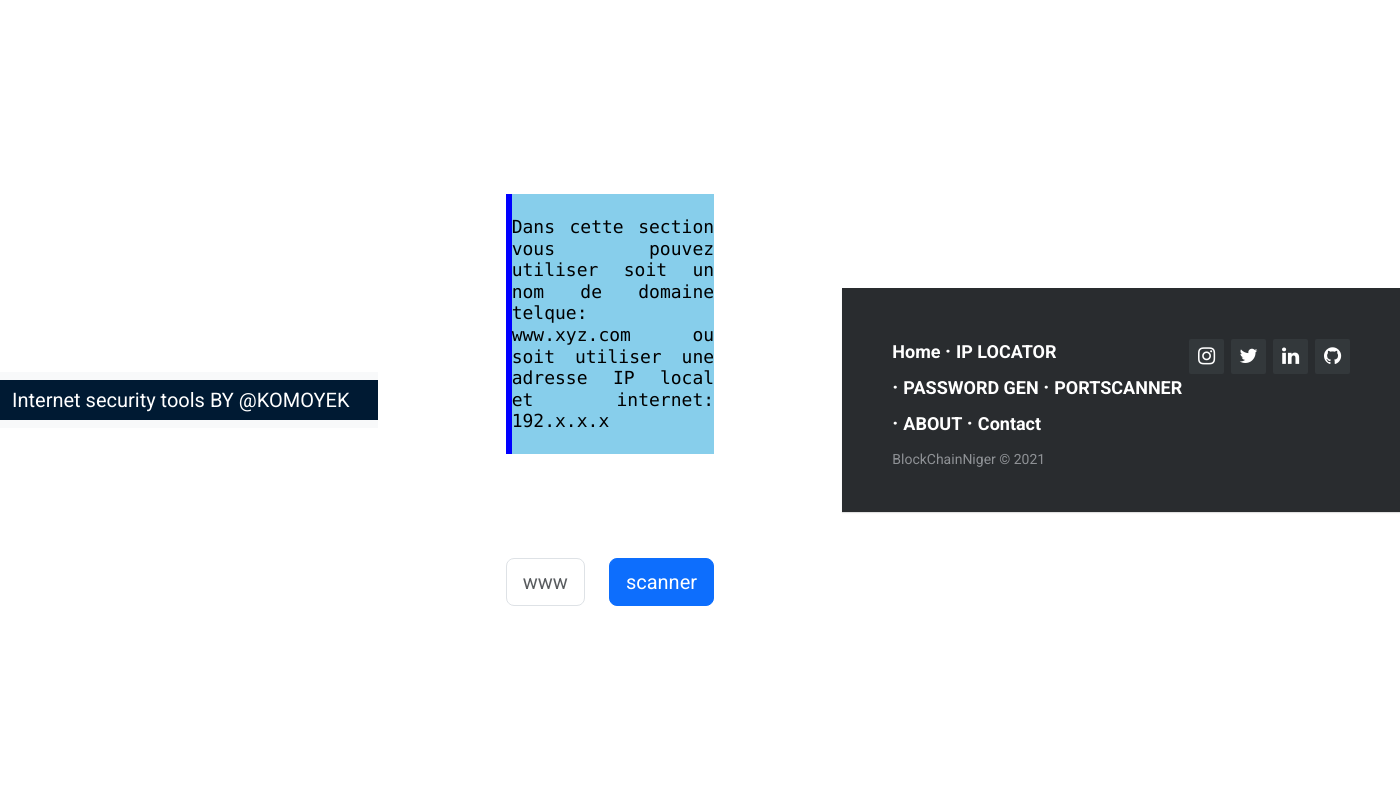
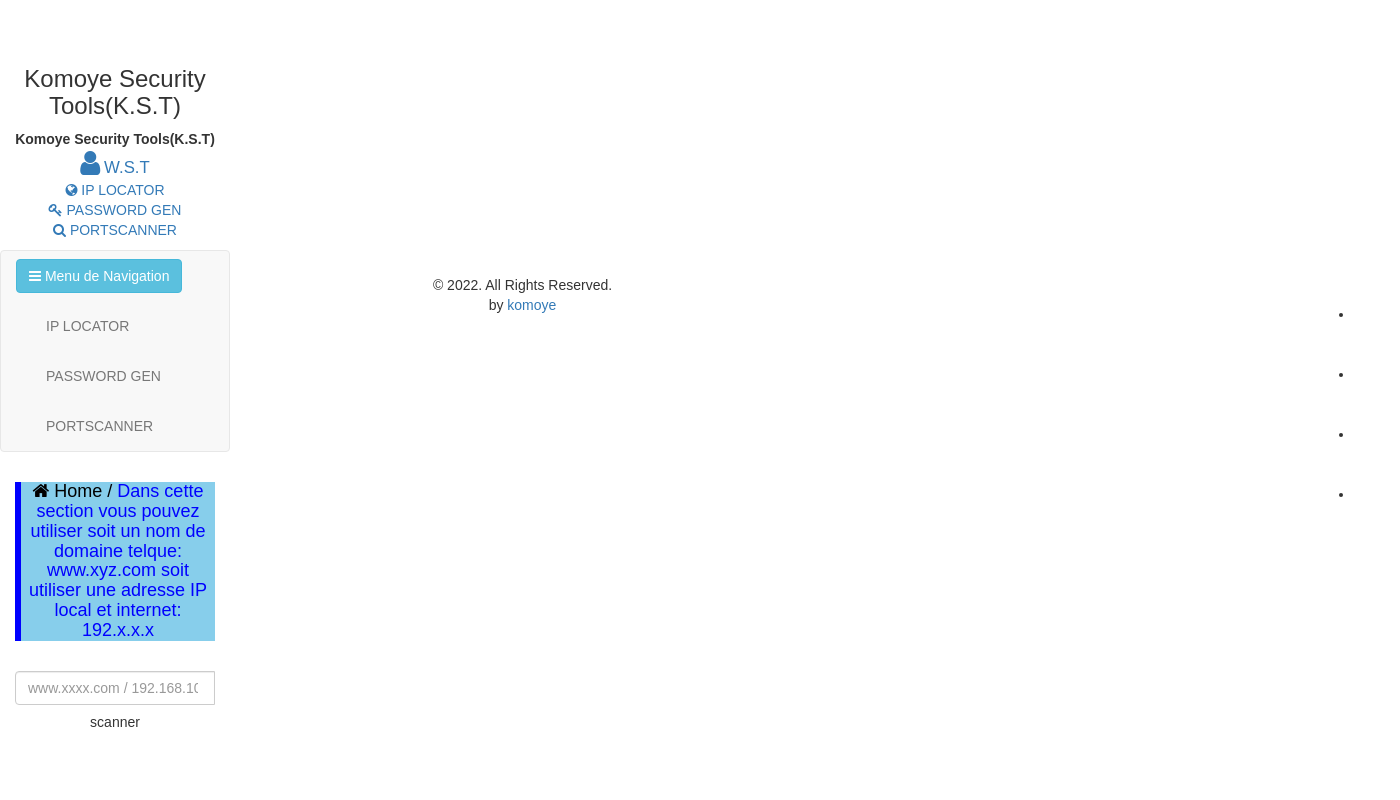
Before and after one commit to komoyek/flaskcrudipfinder, a Flask app: page /search2 in a window 1400 px wide. Run offline with Flask 2, Linux system fonts and the light colour scheme; some libraries are stand-ins or nearby versions; some web fonts are replaced.

Commit message:
Update search2.html

```diff
--- a/templates/search2.html
+++ b/templates/search2.html
@@ -7,187 +7,129 @@
 {% block body %}
 
 
-        <!-- Navigation-->
-        <nav class="navbar navbar-light bg-light static-top">
-            <div style="background-color:#001a33;" class="container">
-                <a style="color:white;" class="navbar-brand" href="/">Internet security tools BY @KOMOYEK</a>
-                <!--<a class="btn btn-primary" href="">KOMOYEK</a>-->
-            </div>
-        </nav>
-</br>
-</br></br>
-</br>
-            <!-- Masthead-->
-        <header class="masthead">
-            <div class="container position-relative">
-                <div class="row justify-content-center">
-                    <div class="col-xl-6">
-                        <div class="text-center text-white">
-                            <!-- Page heading-->
-                            <h1  class="mb-7" style="color: black; font-family: 'Consolas', sans-serif; font-size:18px; text-align:justify; border-left: 6px solid blue;
-  background-color: skyblue;" ></br>
-                                Dans cette section vous pouvez utiliser soit un nom de domaine telque: www.xyz.com
-                                ou soit utiliser une adresse IP local et internet: 192.x.x.x </br></br>
-                            </h1></br></br></br></br>
 
-                            <form class="form-subscribe" id="contactForm" action="{{url_for('portx')}}" method="post">
-                                <!-- Email address input-->
-                                <div class="row">
-                                    <div class="col">
-                                        <input class="form-control form-control-lg" id="search" name="search" minlength="4" maxlength="100" type="sarch" placeholder="www.xxxx.com / 192.168.10.1" required="required" />
+<div class="wrapper">
+    <!-- Sidebar Holder -->
+    <nav id="sidebar">
+        <div class="sidebar-header">
+            <h3>Komoye Security Tools(K.S.T)</h3>
+            <strong style="color">Komoye Security Tools(K.S.T)</strong>
+        </div>
 
-                                    </div>
+        <ul class="list-unstyled components">
+         <li>
+         <a href=""><i class="fa fa-user fa-2x"></i>
+                <big>W.S.T</big>
 
-                                    <div class="col-auto">
-                                        <input type="submit"  class="btn btn-primary btn-lg" id="submitButton" value="scanner" >
+            </a>
+         <li>
 
-                                        </input>
-                                    </div>
-                                </div>
+                <a href="{{url_for('Search')}}" >
+                    <i class="fa fa-globe"></i>
+                    IP LOCATOR
+                </a>
+            </li>
 
-                            </form>
+            <li>
+                <a href="{{url_for('Pgen')}}">
+                    <i class="fa fa-key"></i>
+                    PASSWORD GEN
+                </a>
+            </li>
+            <li>
+                <a href="{{url_for('search')}}">
+                    <i class="fa fa-search"></i>
+                    PORTSCANNER
+                </a>
+
+            </li>
+        </ul>
+    </nav>
+
+    <!-- Page Content Holder -->
+    <div id="content">
+
+ <nav class="navbar navbar-default">
+                    <div class="container-fluid">
+
+                        <div class="navbar-header">
+                            <button type="button" id="sidebarCollapse" class="btn btn-info navbar-btn">
+                                <i class="fa fa-bars"></i>
+                                <span>Menu de Navigation</span>
+                            </button>
+                        </div>
+
+                        <div class="collapse navbar-collapse" id="bs-example-navbar-collapse-1">
+                            <ul class="nav navbar-nav navbar-right">
+
+                                <li><a href="{{url_for('Search')}}">IP LOCATOR </a></li>
+                                <li><a href="{{url_for('Pgen')}}">PASSWORD GEN</a></li>
+
+                                <li><a href="{{url_for('search')}}">PORTSCANNER</a></li>
+                            </ul>
                         </div>
                     </div>
-                </div>
-        </header>
-
-</br>
-</br></br></br></br></br>
-		<footer class="footer-distributed">
-
-			<div class="footer-right">
-
-				<a href="#"><i class="fa fa-instagram"></i></a>
-				<a href="#"><i class="fa fa-twitter"></i></a>
-				<a href="https://www.linkedin.com/in/harouna-moumouni-komoye-9a436aba/"><i class="fa fa-linkedin"></i></a>
-				<a href="https://github.com"><i class="fa fa-github"></i></a>
-
-			</div>
+                </nav>
 
 
-            <style>
-                @import url(https://fonts.googleapis.com/css?family=Roboto:400,500,300,700);
 
-* {
-  font-family: Roboto;
-}
+    <div class="col-sm-12">
+    <h4 style="text-align: center; color:blue; font-familly: 'Consolas', sans-serif; font-size:18px; border-left:6px solid blue; background-color:skyblue;">
+        <a style="color:black;" href="/"><i class="fa fa-home"></i> Home / </a> Dans cette section vous pouvez utiliser soit un nom de domaine telque: www.xyz.com
+                                soit utiliser une adresse IP local et internet: 192.x.x.x
+    </h4>
 
-section {
-  width: 100%;
-  display: inline-block;
-  background: #ccc;
-  height: 60vh;
-  text-align: center;
-  font-size: 22px;
-  font-weight: 700;
-  text-decoration: underline;
-}
+        </br>
+            <!-- Masthead-->
+        <form class="form-subscribe" id="contactForm" action="{{url_for('portx')}}" method="post">
+                  <div class="form-group text-center">
+                    <div class="input-group" style="margin:auto;">
+                      <input type="search" id="search" name="search" class="form-control rounded" placeholder="www.xxxx.com / 192.168.10.1" aria-label="Search" aria-describedby="search-addon" required="required" />
+                        <input type="submit"  class="btn btn-outline-primary"  value="scanner">
+                      </div>
+                  </div>
+        </form>
 
-.footer-distributed {
-  background-color: #292c2f;
-  box-shadow: 0 1px 1px 0 rgba(0, 0, 0, 0.12);
-  box-sizing: border-box;
-  width: 100%;
-  text-align: left;
-  font: normal 16px sans-serif;
-  padding: 45px 50px;
-}
+    </div>
+<!--2e-->
+</div>
+</div>
+<footer id="footer" class="midnight-blue">
+    <div class="container">
+      <div class="row">
+        <div class="col-sm-6">
+          &copy; 2022. All Rights Reserved.
+          <div class="credits">
 
-.footer-distributed .footer-left p {
-  color: #8f9296;
-  font-size: 14px;
-  margin: 0;
-}
-/* Footer links */
+            <a href=""></a> by <a href="#">komoye</a>
+          </div>
+        </div>
+        <div class="col-sm-6">
+          <ul class="pull-right">
+            <li><a href="#"><i class="fab fa-html5 fa-3x"></i></a></li>
+            <li><a href="#"><i class="fab fa-js fa-3x"></i></a></li>
+            <li><a href="#"><i class="fab fa-php fa-3x "></i></a></li>
+            <li><a href="#"><i class="fab fa-css3 fa-3x"></i></a></li>
+          </ul>
+        </div>
+      </div>
+    </div>
+  </footer>
 
-.footer-distributed p.footer-links {
-  font-size: 18px;
-  font-weight: bold;
-  color: #ffffff;
-  margin: 0 0 10px;
-  padding: 0;
-  transition: ease .25s;
-}
-
-.footer-distributed p.footer-links a {
-  display: inline-block;
-  line-height: 1.8;
-  text-decoration: none;
-  color: inherit;
-  transition: ease .25s;
-}
-
-.footer-distributed .footer-links a:before {
-  content: "·";
-  font-size: 20px;
-  left: 0;
-  color: #fff;
-  display: inline-block;
-  padding-right: 5px;
-}
-
-.footer-distributed .footer-links .link-1:before {
-  content: none;
-}
-
-.footer-distributed .footer-right {
-  float: right;
-  margin-top: 6px;
-  max-width: 180px;
-}
-
-.footer-distributed .footer-right a {
-  display: inline-block;
-  width: 35px;
-  height: 35px;
-  background-color: #33383b;
-  border-radius: 2px;
-  font-size: 20px;
-  color: #ffffff;
-  text-align: center;
-  line-height: 35px;
-  margin-left: 3px;
-  transition:all .25s;
-}
-
-.footer-distributed .footer-right a:hover{transform:scale(1.1); -webkit-transform:scale(1.1);}
-
-.footer-distributed p.footer-links a:hover{text-decoration:underline;}
-
-/* Media Queries */
-
-@media (max-width: 600px) {
-  .footer-distributed .footer-left, .footer-distributed .footer-right {
-    text-align: center;
-  }
-  .footer-distributed .footer-right {
-    float: none;
-    margin: 0 auto 20px;
-  }
-  .footer-distributed .footer-left p.footer-links {
-    line-height: 1.8;
-  }
-}
-            </style>
-			<div class="footer-left">
-
-				<p class="footer-links">
-					<a class="link-1" href="/">Home</a>
-
-					<a href="{{url_for('Search')}}">IP LOCATOR</a>
-
-					<a href="{{url_for('Pgen')}}">PASSWORD GEN</a>
-
-					<a href="{{url_for('search')}}">PORTSCANNER</a>
-
-					<a href="#">ABOUT</a>
-
-					<a href="#">Contact</a>
-				</p>
-
-				<p>BlockChainNiger &copy; 2021</p>
-			</div>
-
-		</footer>
 
 {% endblock %}
+{% block footer %}
+
+
+        <!-- jQuery  -->
+<script src="static/jquery/jquery.min.js"></script>
+         <!-- Bootstrap Js  -->
+<script src="static/js/bootstrap.min.js"></script>
+         <!-- fontawesome Js  -->
+<script defer src="static/font-awesome/svg-with-js/js/fontawesome-all.js"></script>
+          <!-- Our datatable js -->
+ <script type="text/javascript" src="static/DataTables/datatables.min.js"></script>
+          <!-- Our Custom js -->
+ <script src="static/js/main.js"></script>
+
+{% endblock %}
```
